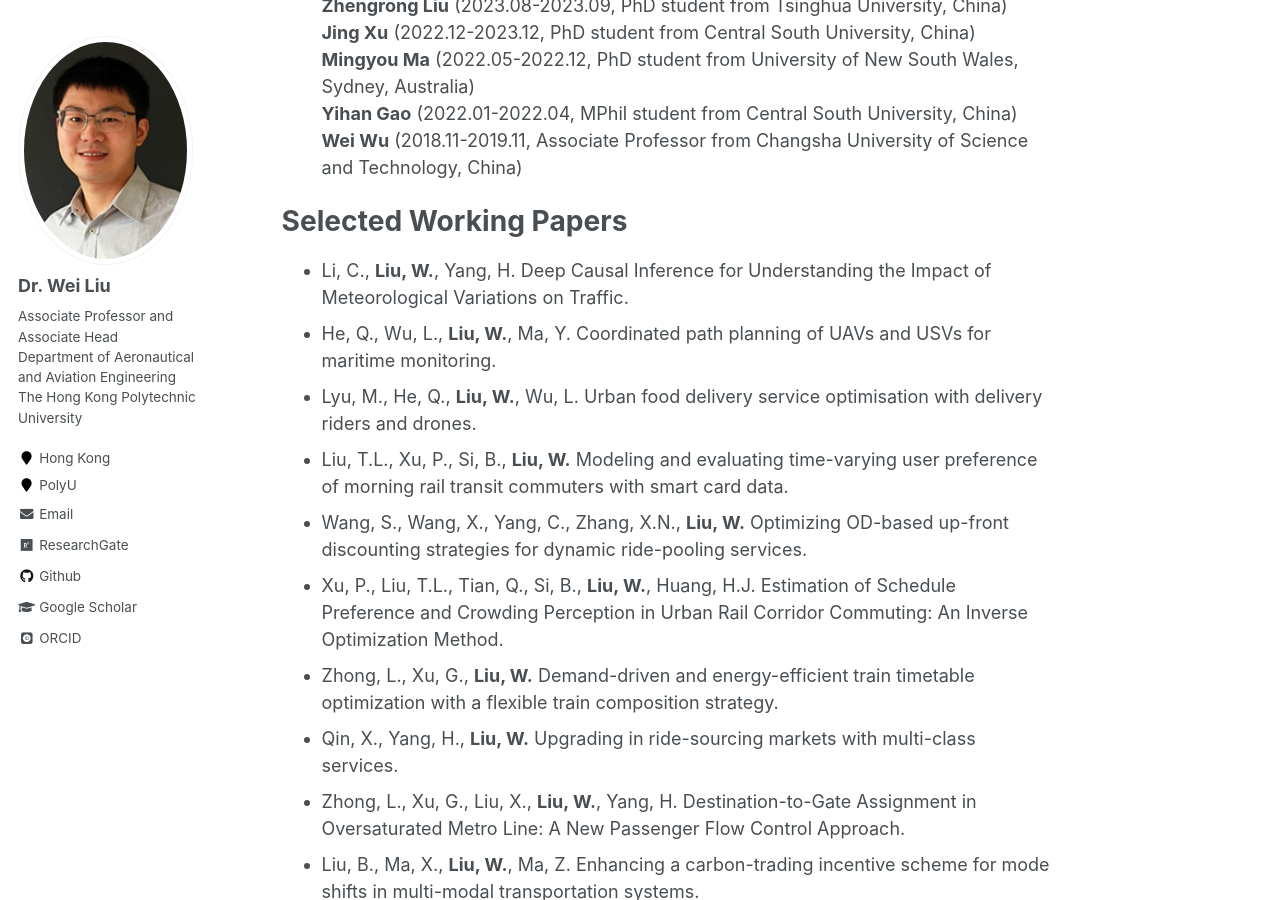
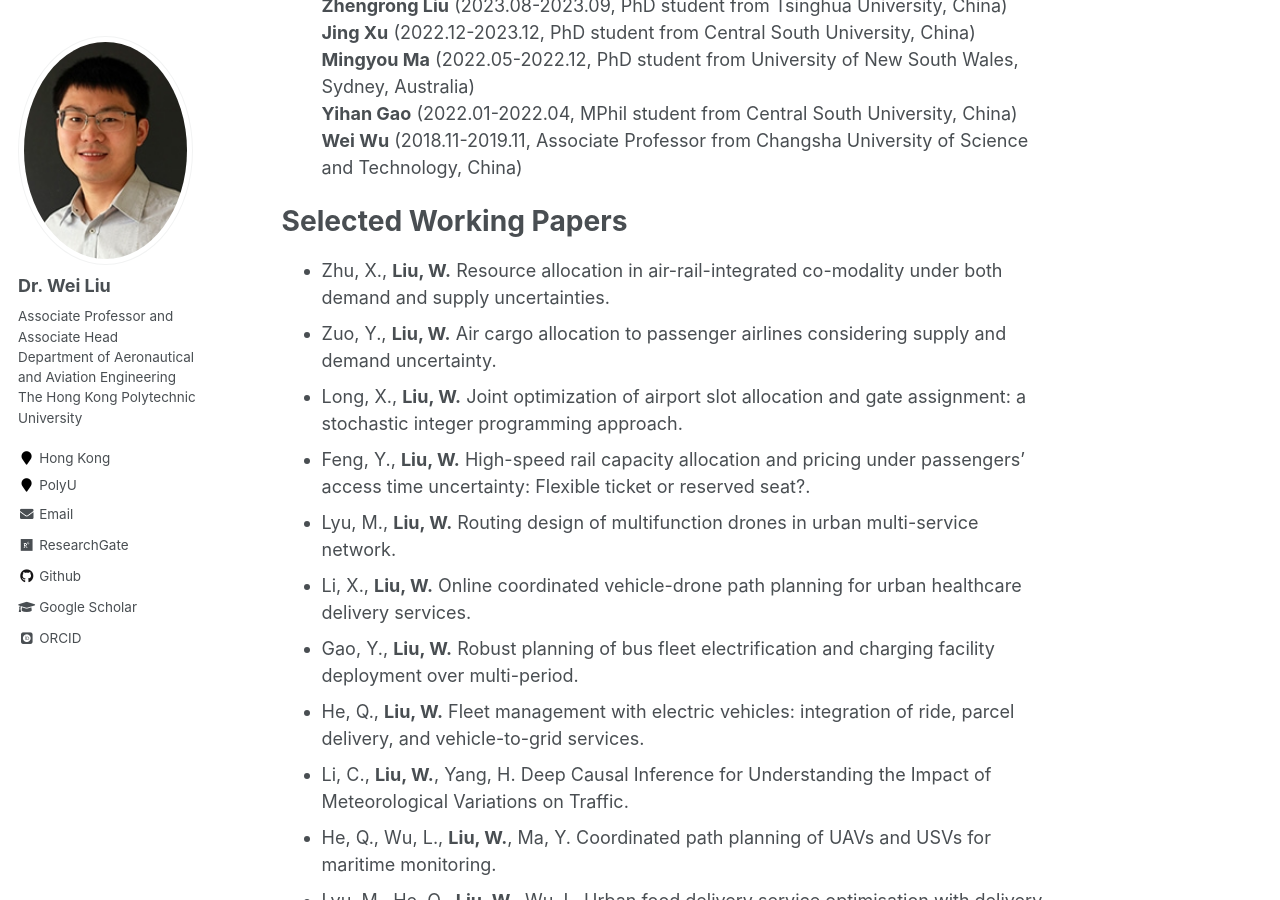
Before and after one commit to weiliu2016/weiliu2016.github.io, a Jekyll site: the page built from _pages/about.md, in a window 1280 px wide and 900 px high, scrolled down 2821 px. Built offline with Jekyll 4.4.1, drawn with Linux system fonts in a browser that asks for light colours; some web fonts are replaced; formulas are drawn with MathJax 3.

Commit message:
Update about.md

```diff
--- a/_pages/about.md
+++ b/_pages/about.md
@@ -67,6 +67,14 @@ Group Members & Affiliates
 
 Selected Working Papers
 ======
+- Zhu, X., **Liu, W.** Resource allocation in air-rail-integrated co-modality under both demand and supply uncertainties.
+- Zuo, Y., **Liu, W.** Air cargo allocation to passenger airlines considering supply and demand uncertainty.
+- Long, X., **Liu, W.** Joint optimization of airport slot allocation and gate assignment: a stochastic integer programming approach.
+- Feng, Y., **Liu, W.** High-speed rail capacity allocation and pricing under passengers' access time uncertainty: Flexible ticket or reserved seat?.
+- Lyu, M., **Liu, W.** Routing design of multifunction drones in urban multi-service network.
+- Li, X., **Liu, W.** Online coordinated vehicle-drone path planning for urban healthcare delivery services.
+- Gao, Y., **Liu, W.** Robust planning of bus fleet electrification and charging facility deployment over multi-period.
+- He, Q., **Liu, W.** Fleet management with electric vehicles: integration of ride, parcel delivery, and vehicle-to-grid services.
 - Li, C., **Liu, W.**, Yang, H. Deep Causal Inference for Understanding the Impact of Meteorological Variations on Traffic.
 - He, Q., Wu, L., **Liu, W.**, Ma, Y. Coordinated path planning of UAVs and USVs for maritime monitoring.
 - Lyu, M., He, Q., **Liu, W.**, Wu, L. Urban food delivery service optimisation with delivery riders and drones.
```
